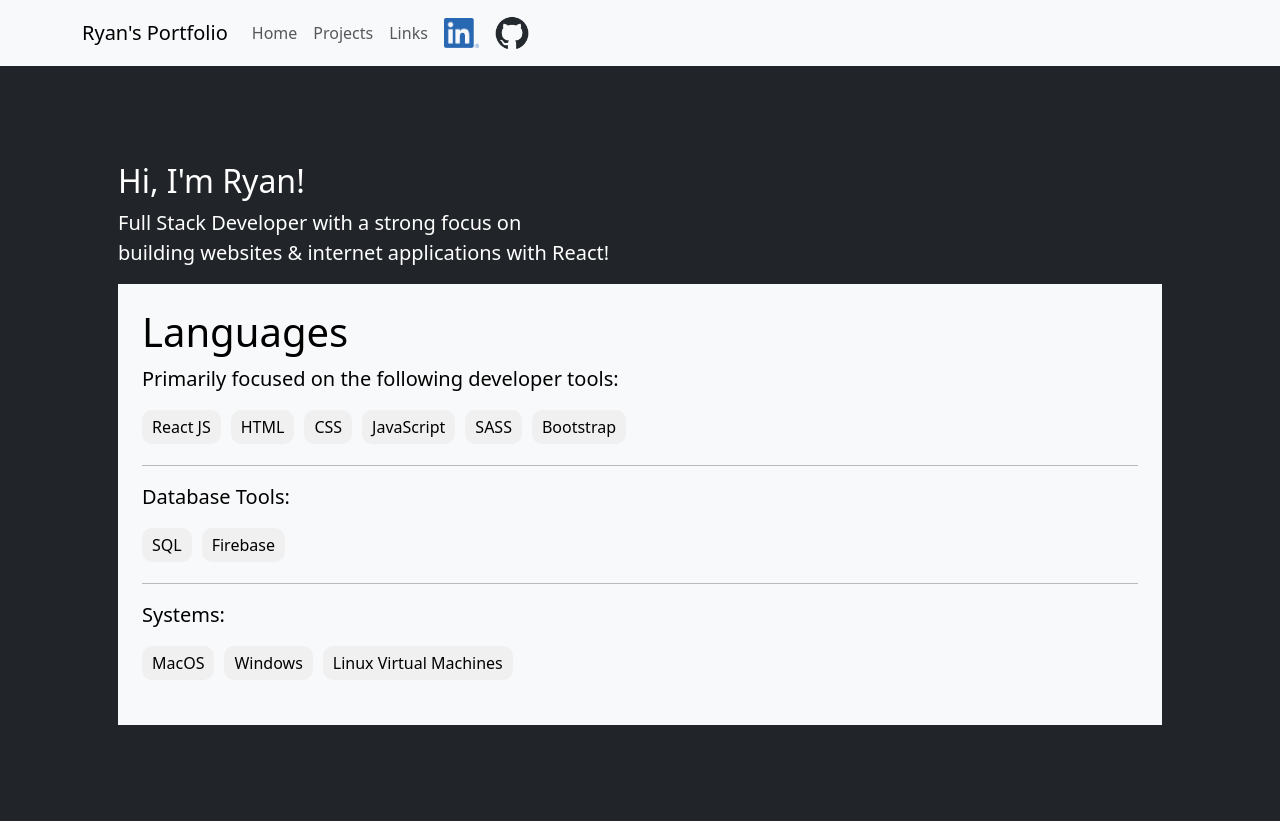
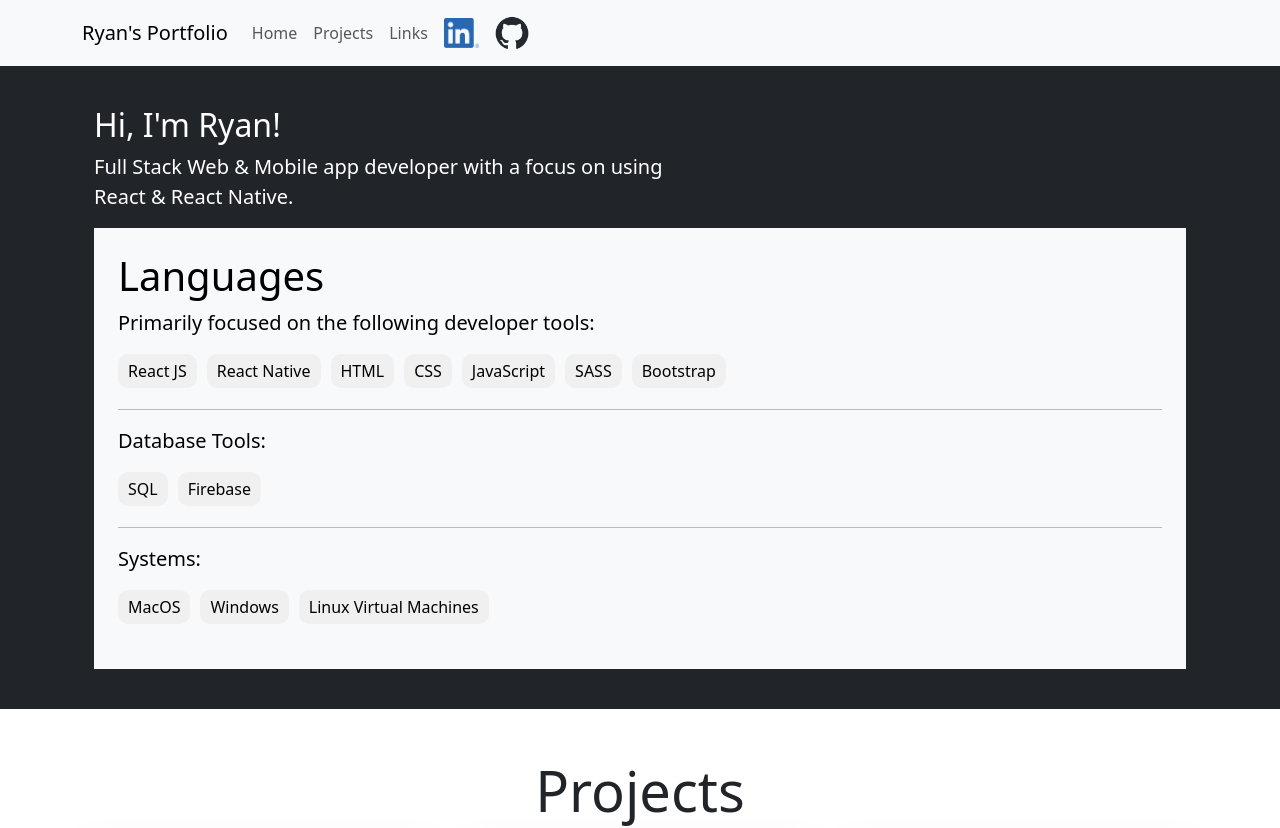
Before and after one commit to ryanjtc/portfolio, a React (Create React App) app: page / in a window 1280 px wide. Shown: the top 828 px of the page. Built offline with nearby package versions, Linux system fonts and the light colour scheme.

Commit message:
Updating Skills

```diff
--- a/src/components/Hero/Hero.js
+++ b/src/components/Hero/Hero.js
@@ -5,11 +5,11 @@ import Skills from "../Skills/Skills";
 const Hero = () => {
     return (
         <div>
-            <section id="hero" className="py-5 text-white bg-dark">
-                <Container className={'p-5'}>
+            <section id="hero" className="py-3 text-white bg-dark">
+                <Container className={'p-4'}>
                     <h2>Hi, I'm Ryan!</h2>
-                    <p className={'lead'}>Full Stack Developer with a strong focus on <br/>
-                        building websites & internet applications with React!</p>
+                    <p className={'lead'}>Full Stack Web & Mobile app developer with a focus on using <br/>
+                         React & React Native.</p>
                     <Skills/>
                 </Container>
             </section>
--- a/src/components/Skills/Skills.js
+++ b/src/components/Skills/Skills.js
@@ -12,6 +12,7 @@ const Skills = () => {
                     </p>
                     <ul className="styled-list">
                         <li>React JS</li>
+                        <li>React Native</li>
                         <li>HTML</li>
                         <li>CSS</li>
                         <li>JavaScript</li>
```
